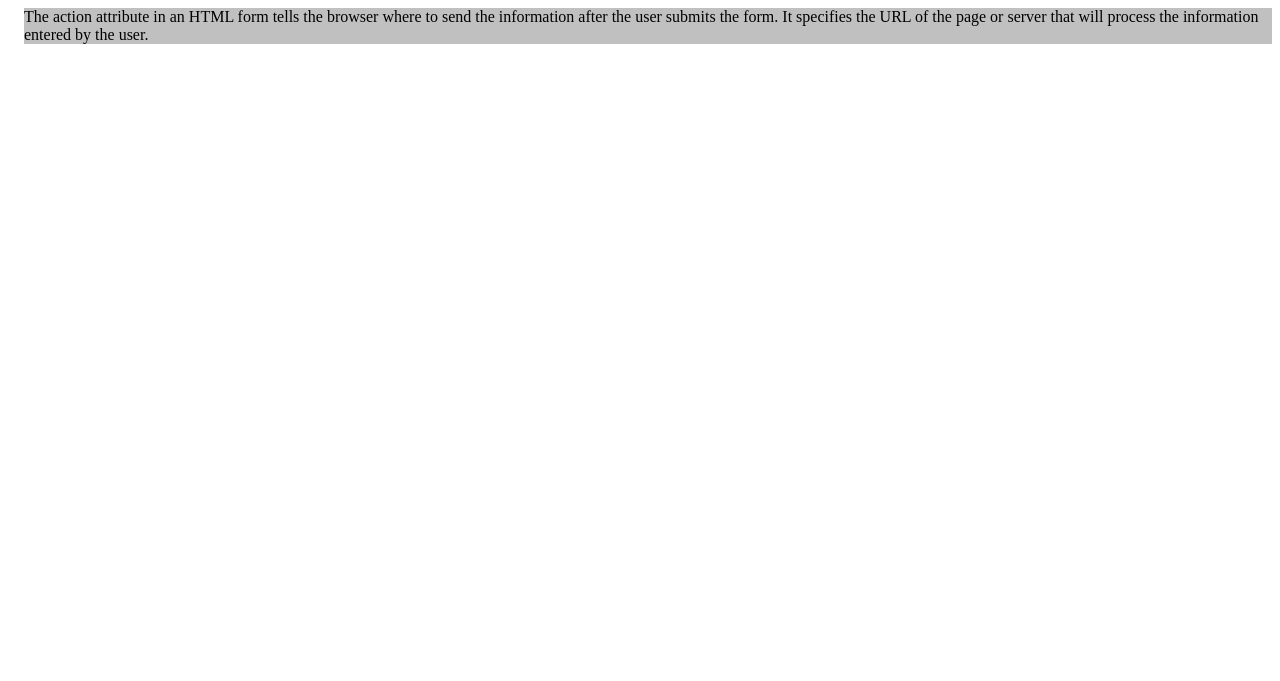
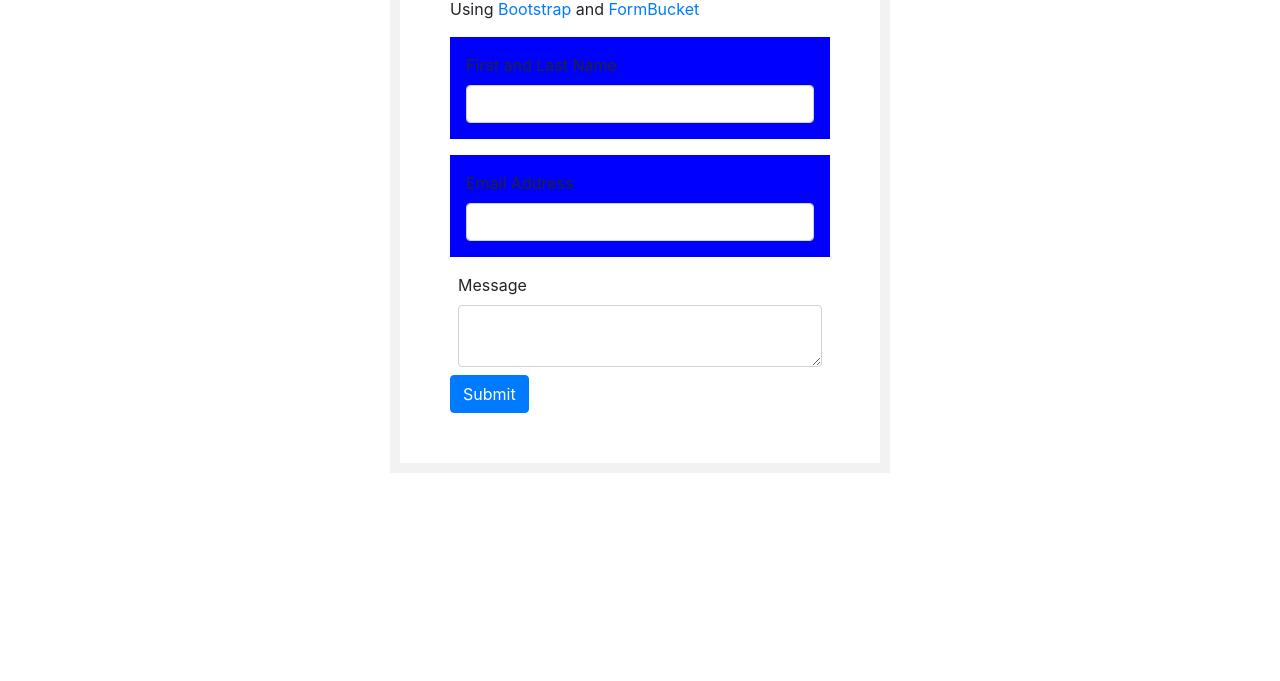
Before and after one commit to sinthyadesign/UX-220-Test-2, a plain HTML site: page q2.html in a window 1280 px wide. Shown: the part 119-800 px from the top of the page. Drawn offline with nearby package versions, Linux system fonts and the light colour scheme.

Commit message:
Completed

```diff
--- a/q2.html
+++ b/q2.html
@@ -1,38 +1,63 @@
 
 <!DOCTYPE html>
 <html lang="en">
-
 <head>
     <title>Question 2</title>
 
+    <link rel="stylesheet" href="https://cdn.jsdelivr.net/npm/bootstrap@4.5.3/dist/css/bootstrap.min.css" crossorigin="anonymous" />
+
     <style>
-        p {
-            background-color: silver;
-            color: black;
-            margin-left: 1em;
-            margin-bottom: 1em;
+        .form-box {
+            max-width: 500px;
+            margin: auto;
+            padding: 50px;
+            background: #ffffff;
+            border: 10px solid #f2f2f2;
+        }
+
+        .blue {
+            background-color: blue;
+            padding: 1em;
+        }
+
+        .form-group:not(.blue) {
+            margin: 0.5em;
         }
     </style>
-
 </head>
 
 <body>
+    <main>
+        <section id="contact">
+            <div id="contact_markdown"></div>
 
-    <main>
+            <div class="form-box">
+                <h1>Contact Me!</h1>
 
-        <h1>How the Action attribute works</h1>
+                <p>Using <a href="https://getbootstrap.com">Bootstrap</a> and <a href="https://www.formbucket.com">FormBucket</a></p>
 
-        <h2>In my own words</h2>
+                <form action="https://api.formbucket.com/f/c2K3QTQ" method="post">
 
-        <p>
-            The action attribute in an HTML form tells the
-            browser where to send the information after the
-            user submits the form. It specifies the URL of
-            the page or server that will process the
-            information entered by the user.
-        </p>
+                    <div class="form-group blue">
+                        <label for="name">First and Last Name</label>
+                        <input class="form-control" id="name" type="text" name="Name">
+                    </div>
 
+                    <div class="form-group blue">
+                        <label for="email">Email Address</label>
+                        <input class="form-control" id="email" type="email" name="Email">
+                    </div>
+
+                    <div class="form-group">
+                        <label for="message">Message</label>
+                        <textarea class="form-control" id="message" name="Message"></textarea>
+                    </div>
+
+                    <input class="btn btn-primary" type="submit" value="Submit" />
+
+                </form>
+            </div>
+        </section>
     </main>
-
 </body>
 </html>
```
